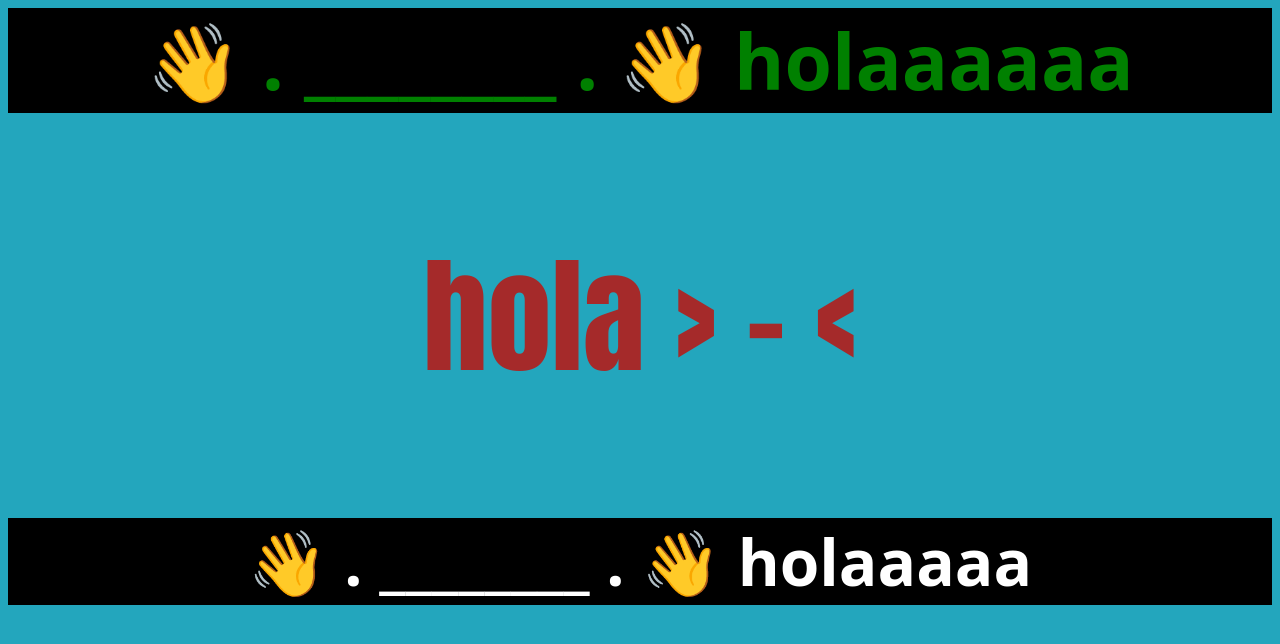
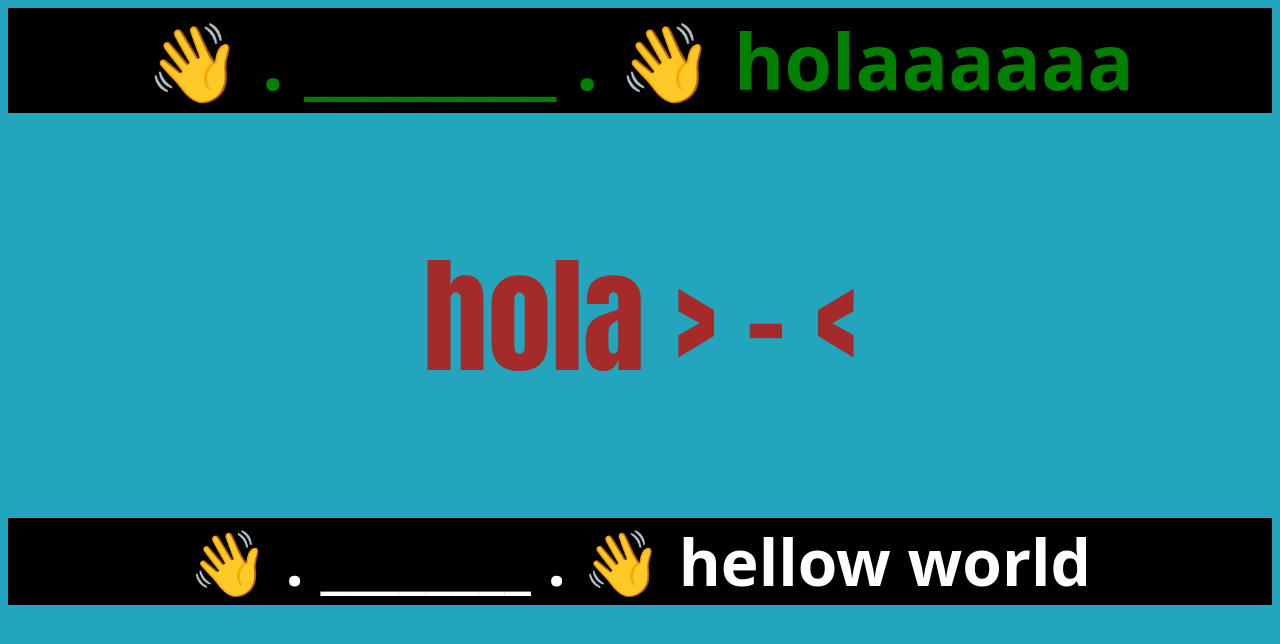
Before and after one commit to sillerofdz-droid/sillerofdz-droid.github.io, a plain HTML site: page helloworld.html in a window 1280 px wide. Drawn offline with Linux system fonts and the light colour scheme.

Commit message:
cambio sin importancia

```diff
--- a/helloworld.html
+++ b/helloworld.html
@@ -13,7 +13,9 @@
 
     <h1 id="demo">👋 . ________ .  👋 holaaaaaa</h1>
     <h2>hola > - <</h2>
-    <h1>👋 . ________ . 👋 holaaaaa</h1>
+    <h1>👋 . ________ . 👋 hellow world
+
+    </h1>
     <script src="helloworld.js"></script>
 
 </body>
```
